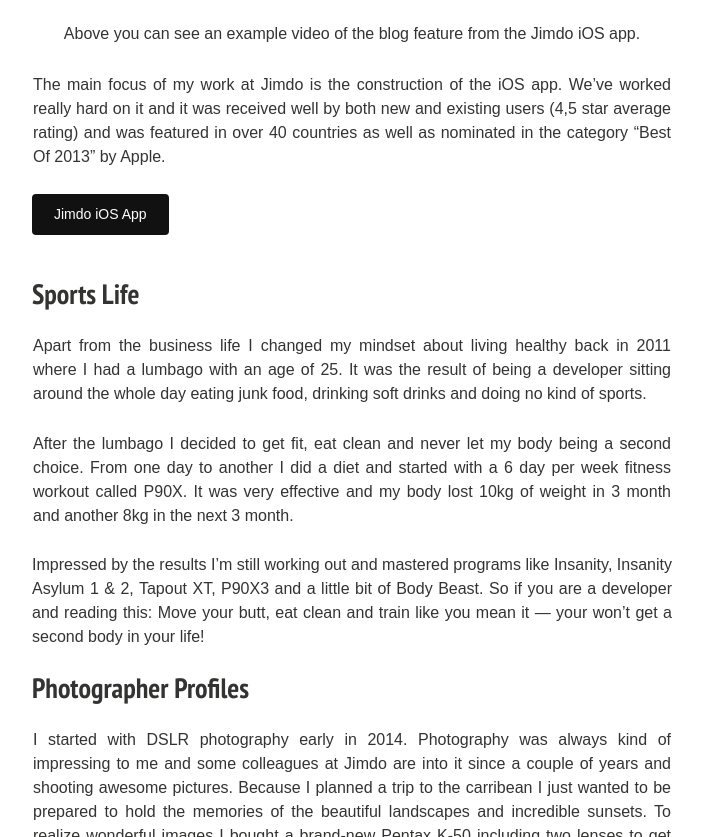
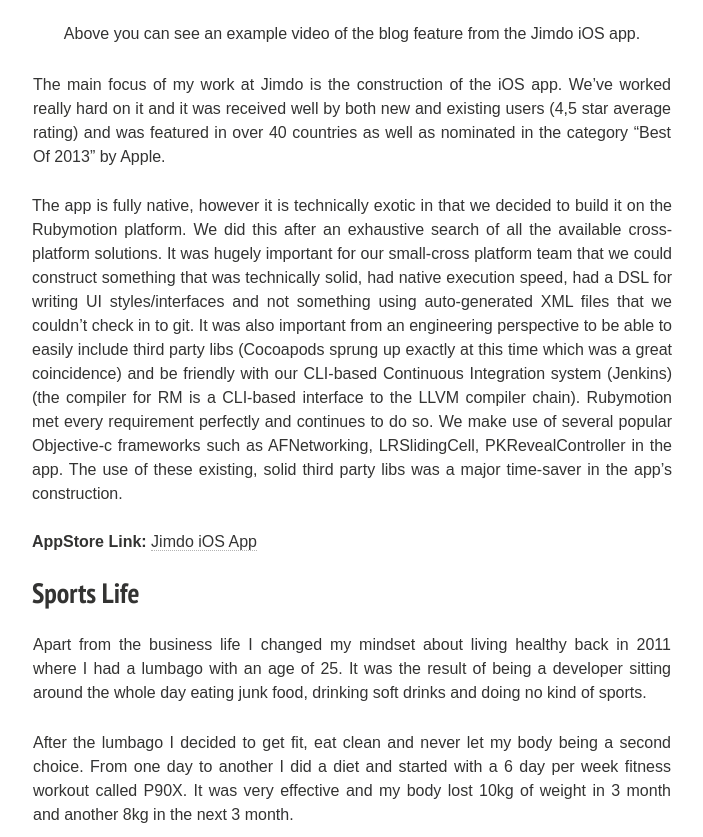
Before and after one commit to ctews/ctews.github.io, a Jekyll site: the page built from index.md, in a window 1280 px wide and 900 px high, scrolled down 1208 px, cut to the strip 63-900 px from the top of the window. Shown: the whole strip, without its empty margins (288-991 px from the left). Built offline with Jekyll 4.4.1, drawn with Linux system fonts in a browser that asks for light colours; nearby versions of some CDN libraries.

Commit message:
extended jimdo app description

```diff
--- a/_config.yml
+++ b/_config.yml
@@ -2,8 +2,8 @@
 tagline:          A short tagline
 description:      Christoffer Tews's personal site
 # Your site's domain goes here. Leave localhost server or blank when working locally.
-url:              http://localhost:4000
-#url:              http://ctews.github.io
+#url:              http://localhost:4000
+url:              http://ctews.github.io
 # Owner/author information
 owner:
   name:           Christoffer Tews
--- a/index.md
+++ b/index.md
@@ -24,7 +24,12 @@
 
 The main focus of my work at Jimdo is the construction of the [iOS app](http://de.jimdo.com/jimdo-app/). We've worked really hard on it and it was received well by both new and existing users (4,5 star average rating) and was featured in over 40 countries as well as nominated in the category ["Best Of 2013"](http://de.jimdo.com/2013/12/17/app-store-das-beste-aus-2013-jimdo-ist-dabei/) by Apple.|
 
-<a markdown="0" href="https://itunes.apple.com/de/app/jimdo/id588950703?mt=8" class="btn" target="_blank">Jimdo iOS App</a>
+The app is fully native, however it is technically exotic in that we decided to build it on the Rubymotion platform. We did this after an exhaustive search of all the available cross-platform solutions.
+It was hugely important for our small-cross platform team that we could construct something that was technically solid, had native execution speed, had a DSL for writing UI styles/interfaces and not something using auto-generated XML files that we couldn't check in to git. It was also important from an engineering perspective to be able to easily include third party libs (Cocoapods sprung up exactly at this time which was a great coincidence) and be friendly with our CLI-based Continuous Integration system (Jenkins) (the compiler for RM is a CLI-based interface to the LLVM compiler chain).
+Rubymotion met every requirement perfectly and continues to do so. We make use of several popular Objective-c frameworks such as AFNetworking, LRSlidingCell, PKRevealController in the app. The use of these existing, solid third party libs was a major time-saver in the app's construction.
+
+<br>
+**AppStore Link:**  <a markdown="0" href="https://itunes.apple.com/de/app/jimdo/id588950703?mt=8" target="_blank"> Jimdo iOS App</a>
 
 
 [^1]: You can find my Jimdo site in the top navigation bar. It's a short demo how you can build an "about me" page in under 15 minutes.
```
Also changed, not shown: about.md (+5 -1 lines).
